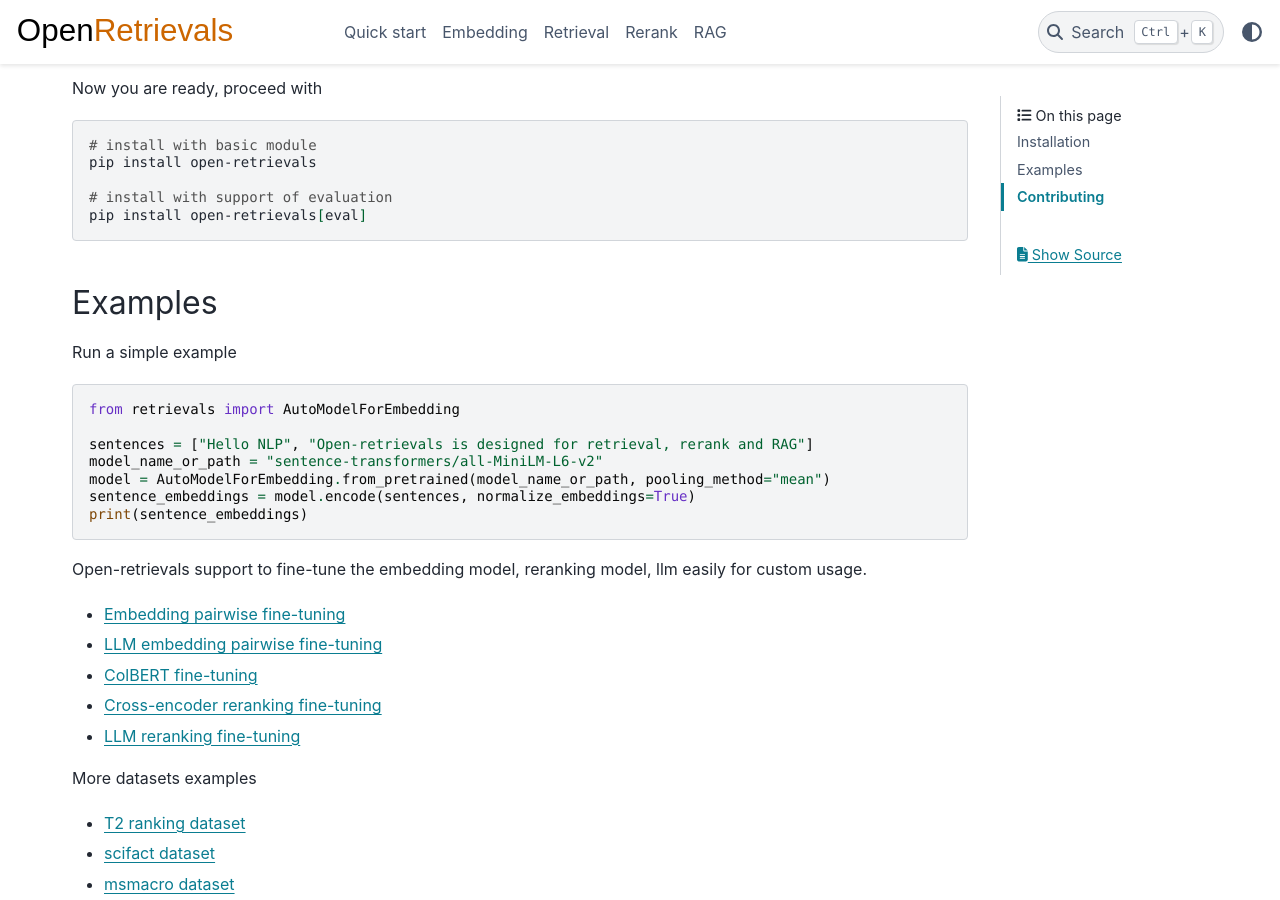
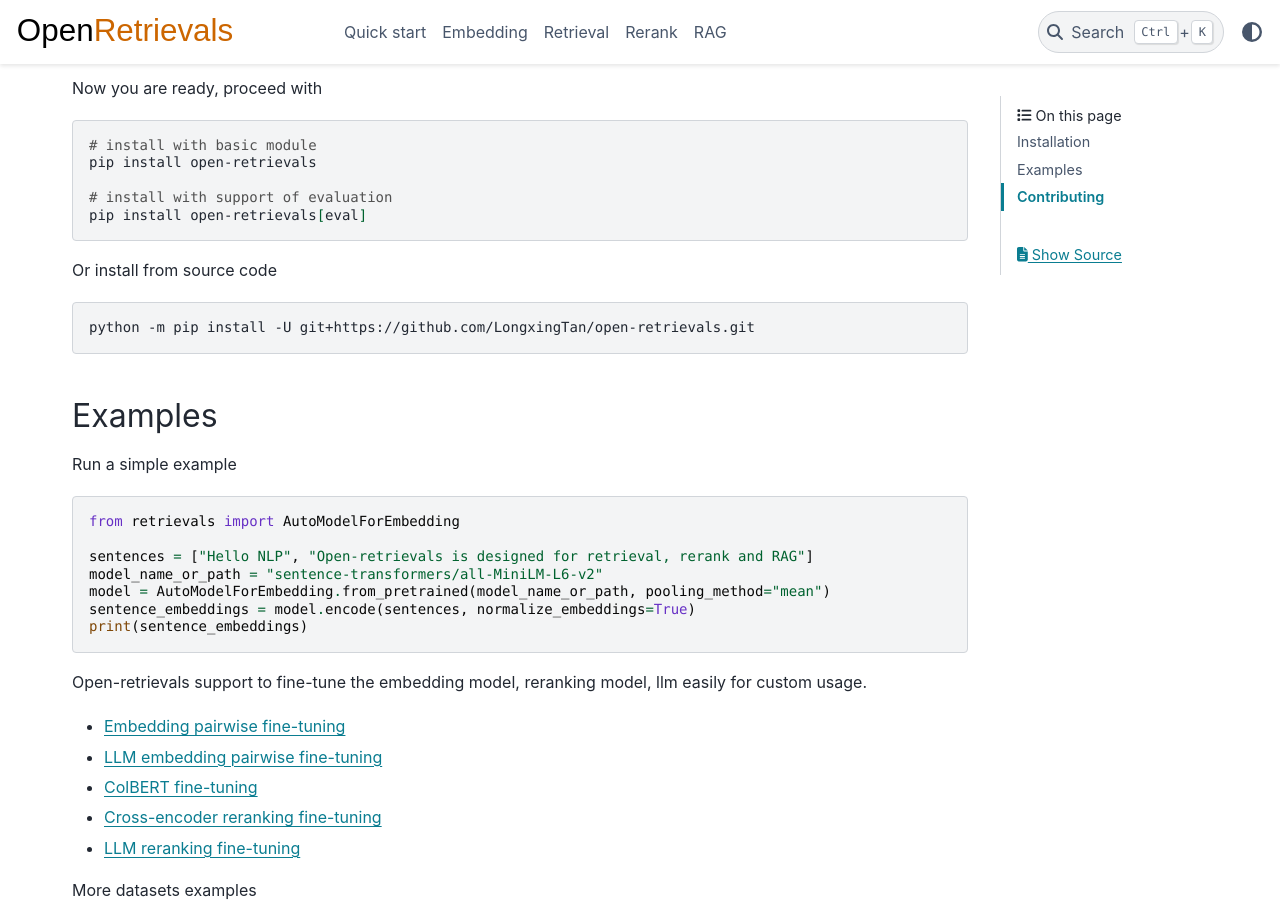
Before and after one commit to LongxingTan/open-retrievals, a Sphinx documentation site: the page built from docs/source/index.rst, in a window 1280 px wide and 900 px high, scrolled down 522 px. Built offline with Sphinx 7.4.7 and the PyData theme 0.15.4, drawn with Linux system fonts in a browser that asks for light colours.

```diff
--- a/docs/source/index.rst
+++ b/docs/source/index.rst
@@ -30,6 +30,12 @@ Now you are ready, proceed with
 
     # install with support of evaluation
     pip install open-retrievals[eval]
+
+Or install from source code
+
+.. code-block:: shell
+
+    python -m pip install -U git+https://github.com/LongxingTan/open-retrievals.git
 
 
 Examples
--- a/docs/source/rag.rst
+++ b/docs/source/rag.rst
@@ -39,7 +39,7 @@ Integrated with Langchain
     rerank_model_name_or_path = "BAAI/bge-reranker-base"
     llm_model_name_or_path = "microsoft/Phi-3-mini-128k-instruct"
 
-    embeddings = LangchainEmbedding(model_name_or_path=embed_model_name_or_path)
+    embeddings = LangchainEmbedding(model_name_or_path=embed_model_name_or_path, model_kwargs={'pooling_method': 'mean'})
     vectordb = Vectorstore(
         persist_directory=persist_directory,
         embedding_function=embeddings,
--- a/docs/source/retrieval.rst
+++ b/docs/source/retrieval.rst
@@ -5,6 +5,8 @@ Retrieval
 
 1. Pipeline
 ----------------------------
+
+The retrieval method could solve the **search** or **extreme multiclass classification** problem.
 
 generate data -> train -> eval
 
```
Also changed, not shown: README.md (+1 -12 lines), README_zh-CN.md (+1 -12 lines), examples/0_embedding/README.md.
